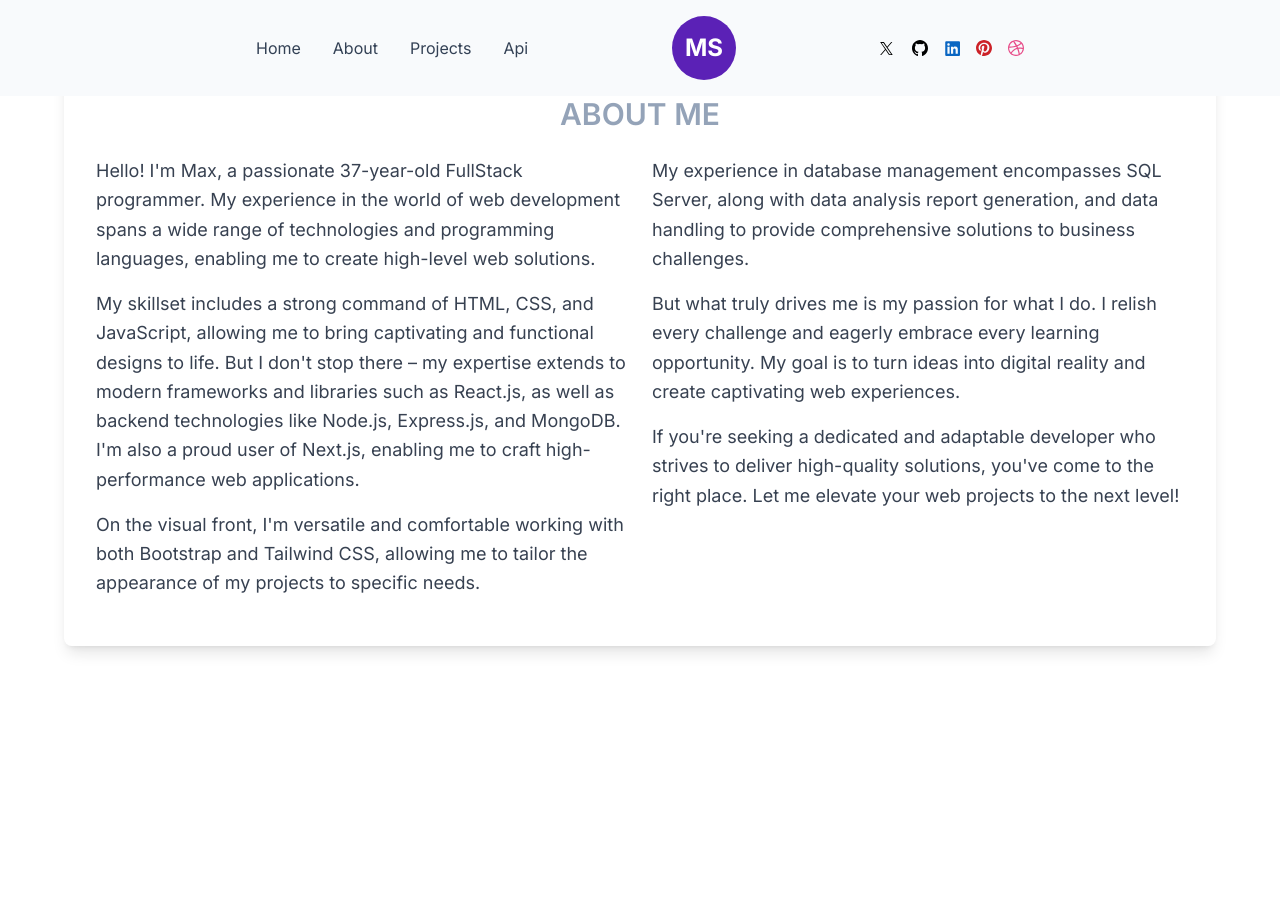
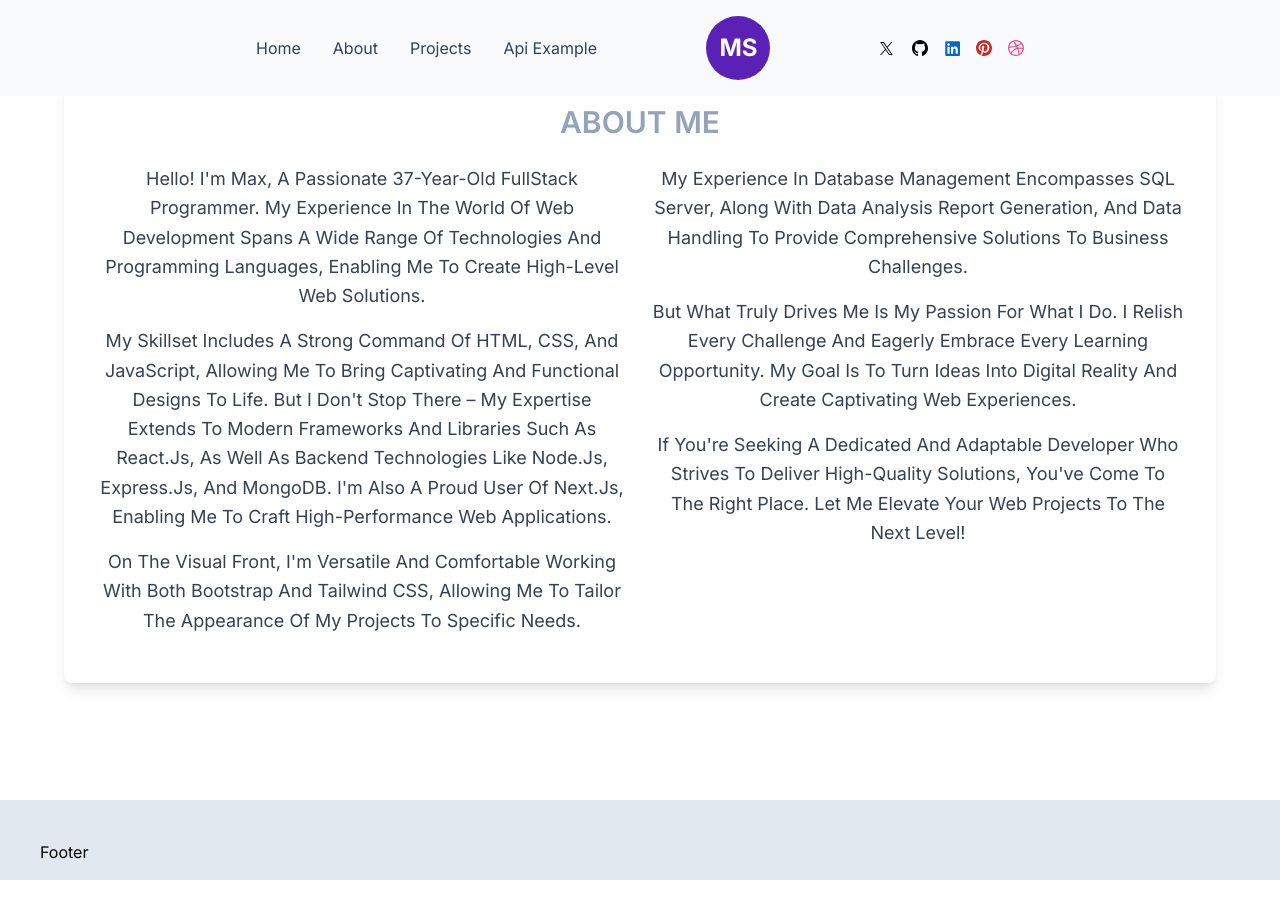
Before and after one commit to morpheomax/portafolio-next, a Next.js app: page /about in a window 1280 px wide. Before the commit the page ends 800 px from the top, so only its background shows below. Built offline with nearby package versions, Linux system fonts and the light colour scheme.

Commit message:
actualización Footer

```diff
--- a/src/app/layout.js
+++ b/src/app/layout.js
@@ -1,6 +1,7 @@
 import NavBar from '@/components/NavBar'
 import './globals.css'
 import { Inter } from 'next/font/google'
+import Footer from '@/components/Footer'
 
 
 
@@ -13,14 +14,15 @@ export const metadata = {
 
 export default function RootLayout({ children }) {
   return (
+
     <html lang="en">
-      <body className={inter.className}>
-
-        <NavBar />
-        {children}
-
-
-        </body>
-    </html>
+    <body className={inter.className}>
+      <NavBar />
+      <div className="min-h-screen flex flex-col">
+        <main className="flex-grow">{children}</main>
+      </div>
+        <Footer />
+    </body>
+  </html>
   )
 }
--- a/src/app/page.js
+++ b/src/app/page.js
@@ -13,7 +13,7 @@ export default function Home() {
 
       <div className="p-4 sm:p-4 md:p-4 lg:p-6 xl:p-6">
       <ScrollProgress />
-        <main className="flex flex-col items-center justify-between w-full h-screen mt-20">
+        <main className="flex flex-col items-center justify-between w-full mt-20">
           <article>
             <div className="flex flex-col md:flex-row items-center justify-between w-full">
               <AnimatedImage  src="https://res.cloudinary.com/dysowtjj4/image/upload/v1695471927/IMG_5978_v41lg7.webp" width={500} />
@@ -27,10 +27,14 @@ export default function Home() {
 
 
          <About/>
-         <div className="min-h-screen flex flex-col items-center justify-center">
-       <h1 className="text-4xl font-bold mb-6">SKILLS</h1>
-        <Skills />
-    </div>
+
+         <div className="flex flex-col items-center justify-center">
+
+                     <Skills />
+
+        </div>
+
+
         </main>
 
       </div>
--- a/src/app/projects/page.jsx
+++ b/src/app/projects/page.jsx
@@ -7,7 +7,15 @@ export const metadata = {
 };
 
 const page = () => {
-  return <h2>Proyectos</h2>;
+  return (
+    <>
+      <div className="w-full  flex flex-col justify-center ">
+        <h2>Proyectos</h2>
+        -Landing de venta - Crud de gastos - Dashboard - Restaurant App -
+        E-commerce
+      </div>
+    </>
+  );
 };
 
 export default page;
--- a/src/components/About.jsx
+++ b/src/components/About.jsx
@@ -1,60 +1,71 @@
+"use client";
+
+import { AnimatedTextFadeIn } from "./animated/Text/TextFadeIn";
+
 const About = () => {
   return (
     <div className="w-full  flex flex-col justify-center ">
+      <AnimatedTextFadeIn
+        text={
           <article className="p-4 sm:p-8 md:p-10 lg:p-12 xl:p-16 flex flex-col md:flex-row">
             <section className="w-full bg-white/20 rounded-lg shadow-lg p-6 md:p-8 space-y-6">
-          <h1 className="text-3xl font-semibold  text-slate-400 text-center">
+              <h2 className="text-3xl font-semibold  text-slate-400 text-center">
                 ABOUT ME
-          </h1>
+              </h2>
+
               <div className="grid grid-cols-1 md:grid-cols-2 gap-6">
                 <div>
                   <p className="text-lg text-gray-700 leading-relaxed mb-4">
-                Hello! I'm Max, a passionate 37-year-old FullStack programmer.
-                My experience in the world of web development spans a wide range
-                of technologies and programming languages, enabling me to create
-                high-level web solutions.
+                    Hello! I'm Max, a passionate 37-year-old FullStack
+                    programmer. My experience in the world of web development
+                    spans a wide range of technologies and programming
+                    languages, enabling me to create high-level web solutions.
                   </p>
 
                   <p className="text-lg text-gray-700 leading-relaxed mb-4">
                     My skillset includes a strong command of HTML, CSS, and
                     JavaScript, allowing me to bring captivating and functional
-                designs to life. But I don't stop there – my expertise extends
-                to modern frameworks and libraries such as React.js, as well as
-                backend technologies like Node.js, Express.js, and MongoDB. I'm
-                also a proud user of Next.js, enabling me to craft
-                high-performance web applications.
+                    designs to life. But I don't stop there – my expertise
+                    extends to modern frameworks and libraries such as React.js,
+                    as well as backend technologies like Node.js, Express.js,
+                    and MongoDB. I'm also a proud user of Next.js, enabling me
+                    to craft high-performance web applications.
                   </p>
 
                   <p className="text-lg text-gray-700 leading-relaxed mb-4">
-                On the visual front, I'm versatile and comfortable working with
-                both Bootstrap and Tailwind CSS, allowing me to tailor the
-                appearance of my projects to specific needs.
+                    On the visual front, I'm versatile and comfortable working
+                    with both Bootstrap and Tailwind CSS, allowing me to tailor
+                    the appearance of my projects to specific needs.
                   </p>
                 </div>
 
                 <div>
                   <p className="text-lg text-gray-700 leading-relaxed mb-4">
                     My experience in database management encompasses SQL Server,
-                along with data analysis report generation, and data handling to
-                provide comprehensive solutions to business challenges.
+                    along with data analysis report generation, and data
+                    handling to provide comprehensive solutions to business
+                    challenges.
                   </p>
 
                   <p className="text-lg text-gray-700 leading-relaxed mb-4">
-                But what truly drives me is my passion for what I do. I relish
-                every challenge and eagerly embrace every learning opportunity.
-                My goal is to turn ideas into digital reality and create
-                captivating web experiences.
+                    But what truly drives me is my passion for what I do. I
+                    relish every challenge and eagerly embrace every learning
+                    opportunity. My goal is to turn ideas into digital reality
+                    and create captivating web experiences.
                   </p>
 
                   <p className="text-lg text-gray-700 leading-relaxed mb-4">
                     If you're seeking a dedicated and adaptable developer who
-                strives to deliver high-quality solutions, you've come to the
-                right place. Let me elevate your web projects to the next level!
+                    strives to deliver high-quality solutions, you've come to
+                    the right place. Let me elevate your web projects to the
+                    next level!
                   </p>
                 </div>
               </div>
             </section>
           </article>
+        }
+      />
     </div>
   );
 };
--- /dev/null
+++ b/src/components/Footer.jsx
@@ -0,0 +1,13 @@
+import React from "react";
+
+const Footer = () => {
+  return (
+    <footer className="h-20  w-full bg-slate-200">
+      <div className="flex  items-center justify-between p-10">
+        <h2>Footer</h2>
+      </div>
+    </footer>
+  );
+};
+
+export default Footer;
--- a/src/components/NavBar.jsx
+++ b/src/components/NavBar.jsx
@@ -17,74 +17,86 @@ const NavBar = () => {
   };
   return (
     <>
-      <header className="fixed w-full bg-slate-50 py-4 px-6 md:px-16 lg:px-32 xl:px-64">
+      <header className="fixed z-10 w-full bg-slate-50 py-4 px-6 md:px-16 lg:px-32 xl:px-64">
         <div className="flex  items-center justify-between">
           <nav className="flex items-center space-x-4 md:space-x-8 text-slate-700">
             <Link
               href="/"
-              className=" hover:text-gray-300 transition duration-300"
+              className=" hover:text-gray-300  transform  hover:scale-105 transition duration-300"
             >
               Home
             </Link>
             <Link
               href="/about"
-              className=" hover:text-gray-300 transition duration-300"
+              className=" hover:text-gray-300  transform  hover:scale-105 transition duration-300"
             >
               About
             </Link>
             <Link
               href="/projects"
-              className=" hover:text-gray-300 transition duration-300"
+              className=" hover:text-gray-300  transform  hover:scale-105 transition duration-300"
             >
               Projects
             </Link>
             <Link
               href="/api"
-              className=" hover:text-gray-300 transition duration-300"
+              className=" hover:text-gray-300  transform  hover:scale-105 transition duration-300"
             >
-              Api
+              Api Example
             </Link>
           </nav>
 
           <Link
             href="/"
-            className="w-16 h-16 text-white flex items-center justify-center font-bold text-2xl rounded-full bg-violet-800 hover:bg-violet-400 transition duration-300"
+            className="w-16 h-16 text-white flex items-center justify-center font-bold text-2xl rounded-full bg-violet-800 hover:bg-violet-400 transform  hover:scale-110 transition duration-300
+
+            "
           >
             MS
           </Link>
 
           <nav className="hidden md:block">
-            <div className="flex items-center space-x-4">
+            <div className="flex items-center space-x-4 ">
               <a href="https://x.com" target="_blank" rel="noopener noreferrer">
-                <XIcon />
+                <XIcon
+                  className={`transform hover:translate-y-0.5 hover:scale-110 duration-300`}
+                />
               </a>
               <a
                 href="https://github.com"
                 target="_blank"
                 rel="noopener noreferrer"
               >
-                <GitHubIcon />
+                <GitHubIcon
+                  className={`transform hover:translate-y-0.5 hover:scale-110 duration-300`}
+                />
               </a>
               <a
                 href="https://linkedin.com"
                 target="_blank"
                 rel="noopener noreferrer"
               >
-                <LinkedInIcon />
+                <LinkedInIcon
+                  className={`transform hover:translate-y-0.5 hover:scale-110 duration-300`}
+                />
               </a>
               <a
                 href="https://pinterest.com"
                 target="_blank"
                 rel="noopener noreferrer"
               >
-                <PinterestIcon />
+                <PinterestIcon
+                  className={`transform hover:translate-y-0.5 hover:scale-110 duration-300`}
+                />
               </a>
               <a
                 href="https://dribbble.com"
                 target="_blank"
                 rel="noopener noreferrer"
               >
-                <DribbbleIcon />
+                <DribbbleIcon
+                  className={`transform hover:translate-y-0.5 hover:scale-110 duration-300`}
+                />
               </a>
             </div>
           </nav>
--- a/src/components/Skills.jsx
+++ b/src/components/Skills.jsx
@@ -1,5 +1,6 @@
 "use client";
 
+import { AnimatedTextFadeIn } from "./animated/Text/TextFadeIn";
 import { motion } from "framer-motion";
 
 const images = [
@@ -17,7 +18,11 @@ const images = [
 
 const Skills = () => {
   return (
+    <AnimatedTextFadeIn
+      text={
         <>
+          <h2 className="text-4xl font-bold mb-6">SKILLS</h2>
+
           <div className="grid grid-cols-3 gap-4">
             {images.map((image, index) => (
               <motion.div
@@ -38,6 +43,8 @@ const Skills = () => {
             ))}
           </div>
         </>
+      }
+    />
   );
 };
 
--- a/src/components/animated/Text/TextFadeIn.jsx
+++ b/src/components/animated/Text/TextFadeIn.jsx
@@ -11,7 +11,7 @@ const textFadeIn = {
 
     transition: {
       duration: 1, // Duración de la animación de cada palabra en segundos
-      delay: 2,
+      // delay: 2,
     },
   },
 };
@@ -23,8 +23,8 @@ export const AnimatedTextFadeIn = ({ text, className = "" }) => {
       <motion.h1
         className={`inline-block  text-dark  capitalize text-sm ${className}`}
         variants={textFadeIn}
+        whileInView={"animate"}
         initial="initial"
-        animate="animate"
       >
         {text} {/* Agregar el texto dentro del elemento <h1> */}
       </motion.h1>
```
Also changed, not shown: src/components/Icons.jsx (+21 -0 lines). Lines whose indentation alone changed are shown as unchanged.
